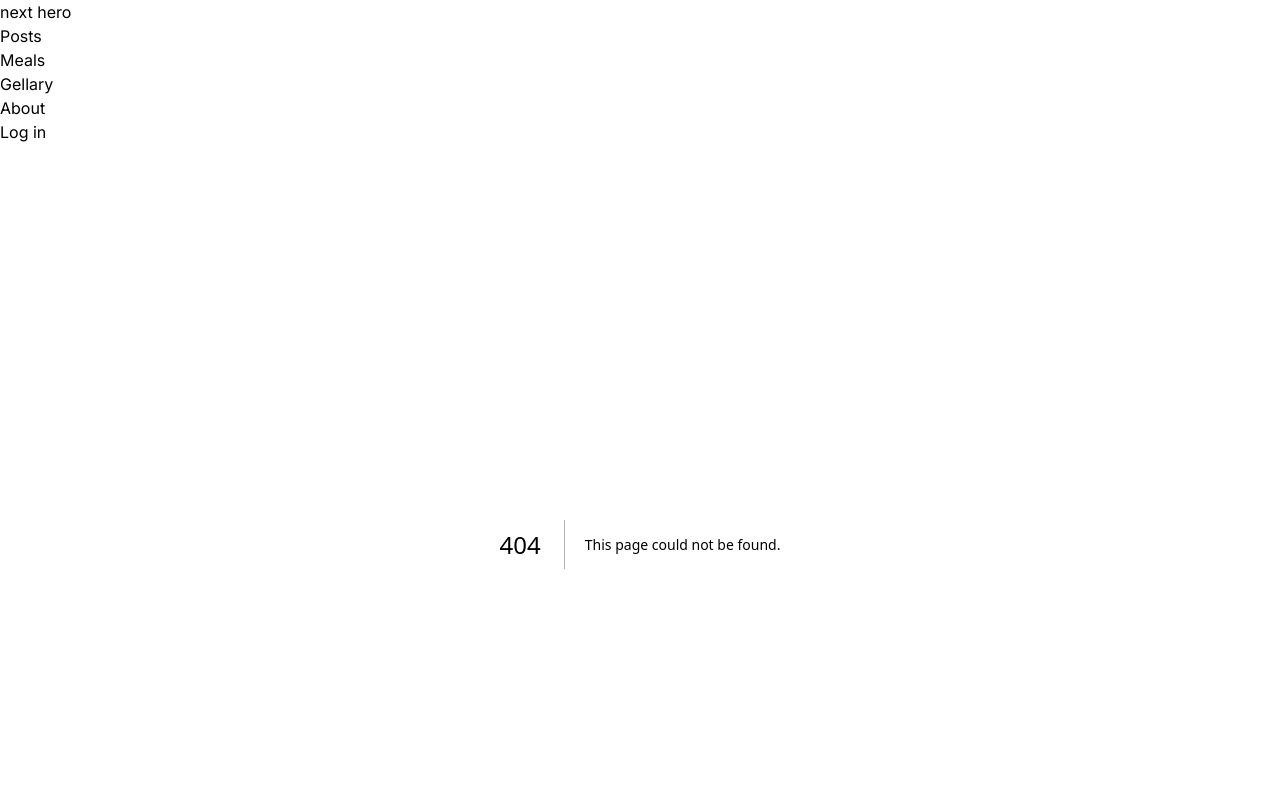
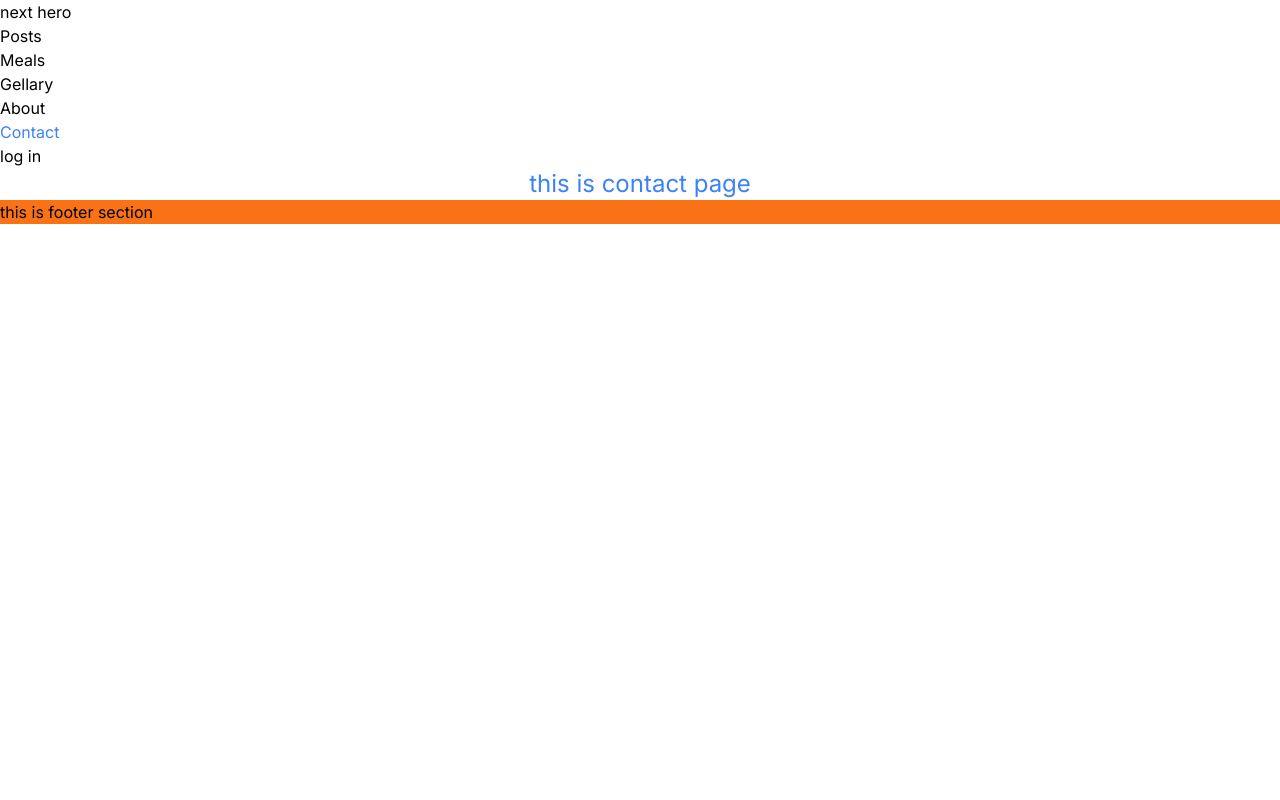
Before and after one commit to md-tawhid-khan/next-hero-two, a Next.js app: page /contact in a window 1280 px wide. Before the commit this address had no page. Shown: the top 800 px of the page. Built offline with nearby package versions, Linux system fonts and the light colour scheme; no server answers.

Commit message:
get auth and session details

```diff
--- a/next.config.mjs
+++ b/next.config.mjs
@@ -10,15 +10,15 @@ const nextConfig = {
           },
         ],
       },
-      redirects:async ()=>{
-        return[
-          {
-            source: '/about',
-            destination: '/',
-            permanent: true,
-          },
-        ]
-      }
+      // redirects:async ()=>{
+      //   return[
+      //     {
+      //       source: '/about',
+      //       destination: '/',
+      //       permanent: true,
+      //     },
+      //   ]
+      // }
 };
 
 export default nextConfig;
--- a/src/app/about/page.jsx
+++ b/src/app/about/page.jsx
@@ -1,4 +1,6 @@
+import { getServerSession } from 'next-auth';
 import React from 'react';
+import { authOptions } from '../api/auth/[...nextauth]/route';
 
 const getTime=async()=>{
     const res=await fetch('http://localhost:3000/time',{ next: { revalidate: 5 } })
@@ -9,6 +11,8 @@ const getTime=async()=>{
 
 const page =async () => {
     const currentTime=await getTime()
+    const session = await getServerSession(authOptions)
+    console.log(session)
     // console.log(currentTime)
     return (
         <div className='text-center'>
--- a/src/app/api/auth/[...nextauth]/route.js
+++ b/src/app/api/auth/[...nextauth]/route.js
@@ -1,7 +1,8 @@
 import NextAuth from "next-auth";
 import CredentialsProvider from "next-auth/providers/credentials"
 
-const handler=NextAuth({
+export const authOptions ={
+    secret:process.env.NEXT_PUBLIC_AUTH_SECRET,
     session:{
         strategy:'jwt'
     },
@@ -38,7 +39,9 @@ const handler=NextAuth({
 
         })
     ]
-})
+}
+
+const handler=NextAuth(authOptions)
 
 const users=[
     {
--- /dev/null
+++ b/src/app/contact/page.jsx
@@ -0,0 +1,17 @@
+import { getServerSession } from 'next-auth';
+import React from 'react';
+import { authOptions } from '../api/auth/[...nextauth]/route';
+
+
+
+const page =async () => {
+    const session = await getServerSession(authOptions)
+    console.log({session})
+    return (
+        <div>
+            <h1 className='text-2xl text-center text-blue-500'>this is contact page</h1>
+        </div>
+    );
+};
+
+export default page;
--- a/src/app/layout.js
+++ b/src/app/layout.js
@@ -2,6 +2,7 @@
 import { Inter } from "next/font/google";
 import "./globals.css";
 import Navbar from "@/component/Navbar";
+import AuthProvider from "@/provider/AuthProvider";
 
 const inter = Inter({subsets:["latin"]})
 
@@ -21,6 +22,7 @@ export default function RootLayout({ children }) {
       <body
         className={inter.className}
       >
+      <AuthProvider>
           <Navbar/>
      <div>
      {children}
@@ -28,6 +30,7 @@ export default function RootLayout({ children }) {
         <footer className="bg-orange-500">
           <p>this is footer section</p>
         </footer>
+        </AuthProvider>
       </body>
     </html>
   );
--- a/src/component/Navbar.jsx
+++ b/src/component/Navbar.jsx
@@ -1,11 +1,16 @@
 "use client"
+import { useSession } from 'next-auth/react';
 import Link from 'next/link';
-import { usePathname } from 'next/navigation';
+import { usePathname, useRouter } from 'next/navigation';
+
 
 import React from 'react';
 
 const Navbar = () => {
     const pathName=usePathname()
+    const router = useRouter()
+    const session=useSession()
+    // console.log(session)
 
     const links=[{
         title:"Posts",
@@ -23,11 +28,15 @@ const Navbar = () => {
         title:"About",
         path:"/about"
     },
+    {
+        title:"Contact",
+        path:"/contact"
+    },
 
 ];
 
 const handler=()=>{
- router.push('/login')
+ router.push('/api/auth/signin')
 }
 
 
@@ -40,7 +49,11 @@ const handler=()=>{
                 links.map((link)=><li key={link.path}><Link className={`${pathName===link.path && "text-blue-500"}`}  href={link.path}>{link.title}</Link></li>)
             }
           </ul>
-          <button onClick={handler} className='text-blue-400'>Log in </button>
+          {
+          session.status === "authenticated" ? <button onClick={handler} className='text-blue-400'>log out</button> : <button onClick={handler} className='text-blue-400'>log in </button>
+          }
+
+
         </nav>
 
         </div>
--- /dev/null
+++ b/src/provider/AuthProvider.jsx
@@ -0,0 +1,16 @@
+"use client"
+
+import { SessionProvider } from 'next-auth/react';
+import React from 'react';
+
+
+const AuthProvider = ({children}) => {
+
+    return (
+        <SessionProvider>
+            {children}
+        </SessionProvider>
+    );
+};
+
+export default AuthProvider;
```
